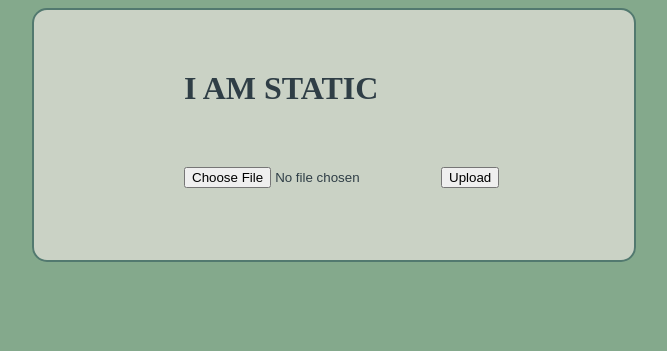
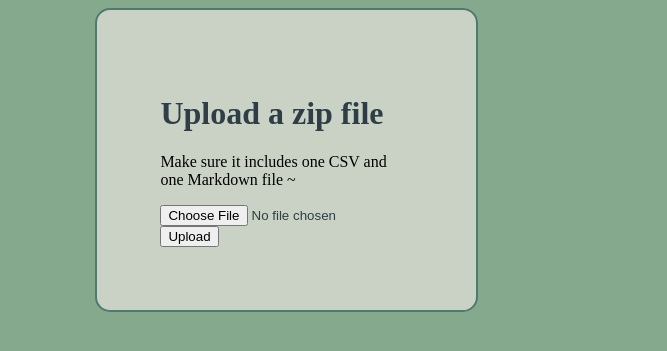
Before and after one commit to maheggh/CloudOblig, a Flask app: page / in a window 1280 px wide. Shown: the top 351 px of the page, without its empty margins (292-959 px from the left). Run offline with Flask 3, Linux system fonts and the light colour scheme.

Commit message:
comments and removing files not needed

```diff
--- a/app.py
+++ b/app.py
@@ -1,3 +1,4 @@
+#import the nesesary modules
 import os
 from flask import Flask, request, render_template, send_file, send_from_directory
 from csvhandling import process_csv
@@ -7,9 +8,14 @@ import shutil
 
 app = Flask(__name__)
 
+# Define the upload folder for storing uploaded ZIP files
 UPLOAD_FOLDER = os.path.join(app.root_path, 'uploads')
 os.makedirs(UPLOAD_FOLDER, exist_ok=True)
 app.config['UPLOAD_FOLDER'] = UPLOAD_FOLDER
+
+# Define the output folder for storing processed files
+OUTPUT_FOLDER = os.path.join(app.root_path, 'output')
+os.makedirs(OUTPUT_FOLDER, exist_ok=True)
 
 @app.route('/')
 def index():
@@ -18,59 +24,73 @@ def index():
 
 @app.route('/upload', methods=['POST'])
 def upload():
+    # Check if 'file' is present in the request
     if 'file' not in request.files:
         return 'No file part'
 
+    # Retrieve the uploaded file from the request
     uploaded_file = request.files['file']
+    # Check if a file is selected
     if uploaded_file.filename == '':
         return 'No selected file'
 
+    # Check if the uploaded file has a .zip extension
     if not uploaded_file.filename.lower().endswith('.zip'):
         return 'Invalid file type. Please upload a zip file.'
 
+    # Securely save the uploaded zip file to the upload folder
     zip_filename = secure_filename(uploaded_file.filename)
     zip_path = os.path.join(app.config['UPLOAD_FOLDER'], zip_filename)
     uploaded_file.save(zip_path)
 
-    # Extract files from the zip archive
+    # Extract files from the uploaded zip archive
     extract_zip_files(zip_path)
 
-    # Process the extracted CSV file and template
+    # Find the extracted CSV file and Markdown template
     csv_file, template_file = find_csv_and_template()
     if not csv_file:
         return 'No CSV file found in the zip.'
     if not template_file:
         return 'No Markdown template file found in the zip.'
 
+    # Process the extracted CSV file and template
     output_zip_path = process_csv(csv_file, template_file)
 
+    # Check if the processing was successful
     if not os.path.exists(output_zip_path):
         return 'Error processing CSV.'
 
+    # Send the processed ZIP file as an attachment
     return send_file(output_zip_path, as_attachment=True)
 
 def extract_zip_files(zip_path):
+    # Extract files from the zip archive to the upload folder
     with zipfile.ZipFile(zip_path, 'r') as zip_ref:
-        for file in zip_ref.namelist():
-            zip_ref.extract(file, app.config['UPLOAD_FOLDER'])
+        zip_ref.extractall(app.config['UPLOAD_FOLDER'])
 
+    # Find any subfolder within the upload folder
     extracted_files = os.listdir(app.config['UPLOAD_FOLDER'])
     subfolder = next((f for f in extracted_files if os.path.isdir(os.path.join(app.config['UPLOAD_FOLDER'], f))), None)
 
+    # If a subfolder is found, move its contents to the upload folder
     if subfolder:
         subfolder_path = os.path.join(app.config['UPLOAD_FOLDER'], subfolder)
         for item in os.listdir(subfolder_path):
             src = os.path.join(subfolder_path, item)
             dst = os.path.join(app.config['UPLOAD_FOLDER'], item)
             shutil.move(src, dst)
+        # Remove the subfolder once its contents are moved
         os.rmdir(subfolder_path)
 
 def find_csv_and_template():
     csv_file = None
     template_file = None
+    # Iterate over files in the upload folder
     for file in os.listdir(app.config['UPLOAD_FOLDER']):
+        # Check if the file is a CSV file
         if file.lower().endswith('.csv'):
             csv_file = os.path.join(app.config['UPLOAD_FOLDER'], file)
+        # Check if the file is a Markdown template file
         elif file.lower().endswith('.md'):
             template_file = os.path.join(app.config['UPLOAD_FOLDER'], file)
     return csv_file, template_file
--- a/static/index.html
+++ b/static/index.html
@@ -8,35 +8,53 @@
 </head>
 <body>
     <div class="styling">
-       <h1>I AM STATIC</h1>
-        <form id="uploadForm" enctype="multipart/form-data">
+       <h1>Upload a zip file</h1>
+       <p>Make sure it includes one CSV and one Markdown file ~</p>
+        <form class="uploadForm" enctype="multipart/form-data">
             <input type="file" id="file" accept=".zip">
             <button type="submit">Upload</button>
         </form>
-    </form>
+        <p class="fileReceivedMessage" style="display: none;">File received! it should appear here shortly:</p>
+        <div id="downloadLink"></div>
     </div>
 
-    <script>
-    document.getElementById('uploadForm').addEventListener('submit', function(event) {
+    <script>// Add an event listener to the uploadForm when it's submitted
+        document.querySelector('.uploadForm').addEventListener('submit', function(event) {
+            // Prevent the default form submission behavior
             event.preventDefault();
-    var file = document.getElementById('file').files[0];
-    var formData = new FormData();
+
+            // Get the uploaded file from the file input element
+            const file = document.querySelector('#file').files[0];
+
+            // Create a new FormData object and append the uploaded file to it
+            const formData = new FormData();
             formData.append('file', file);
+
+            // Send a POST request to the '/upload' endpoint of the server with the FormData containing the file
             fetch('/upload', {
                 method: 'POST',
                 body: formData
             })
+            // Once the response is received, parse it as a blob
             .then(response => response.blob())
             .then(blob => {
-        var url = window.URL.createObjectURL(blob);
-        var a = document.createElement('a');
-        a.href = url;
-        a.download = 'trauma.zip';
-        document.body.appendChild(a);
-        a.click();
-        document.body.removeChild(a);
+                // Show the file received message
+                document.querySelector('.fileReceivedMessage').style.display = 'block';
+
+                // Create a URL for the blob object
+                const url = window.URL.createObjectURL(blob);
+
+                // Create a new anchor element for downloading the file
+                const downloadLink = document.createElement('a');
+                downloadLink.href = url;
+                downloadLink.download = 'output.zip';
+                downloadLink.textContent = 'Download Processed File';
+
+                // Append the download link to the downloadLink div
+                const downloadContainer = document.querySelector('#downloadLink');
+                downloadContainer.innerHTML = ''; // Clear previous content
+                downloadContainer.appendChild(downloadLink);
             });
-});
-    </script>
+        });</script>
     </body>
 </html>
--- a/static/styles.css
+++ b/static/styles.css
@@ -4,24 +4,15 @@ body{
 
 .styling{
     background-color: #cad2c5;
-    width: 600px;
-    height: 250px;
+    width: 20%;
+    height: 30%;
     border-radius: 15px;
     border: 2px solid #52796f;
-    margin-left: 25%;
+    margin-left: 30%;
+    padding: 5%;
+    overflow: hidden;
 }
 
 h1, form{
     color: #2f3e46;
 }
-
-h1{
-    margin-top: 10%;
-    margin-left: 25%;
-}
-
-form{
-    margin-top: 10%;
-    overflow: hidden;
-    margin-left: 25%;
-}
```
Also changed, not shown: csvhandling.py (+17 -6 lines), 1 other file. Lines whose indentation alone changed are shown as unchanged.
